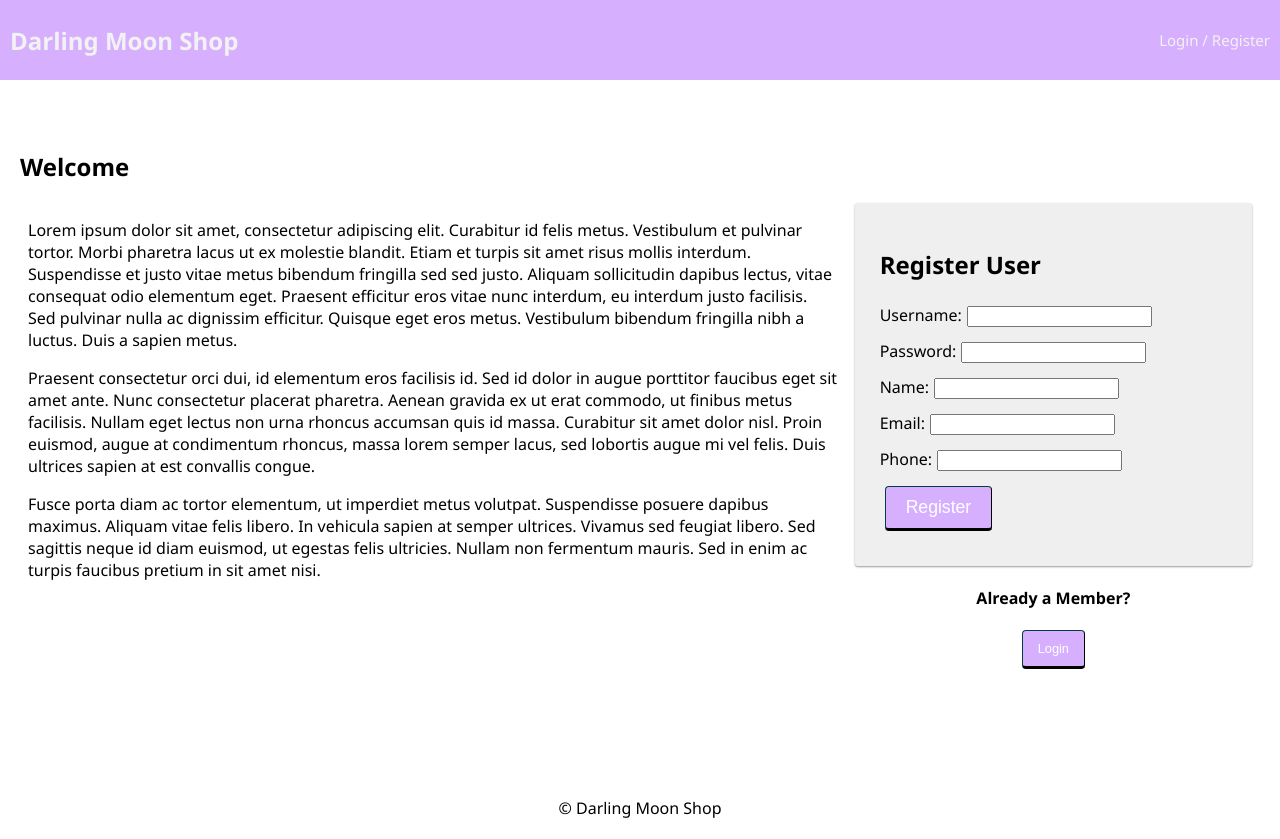
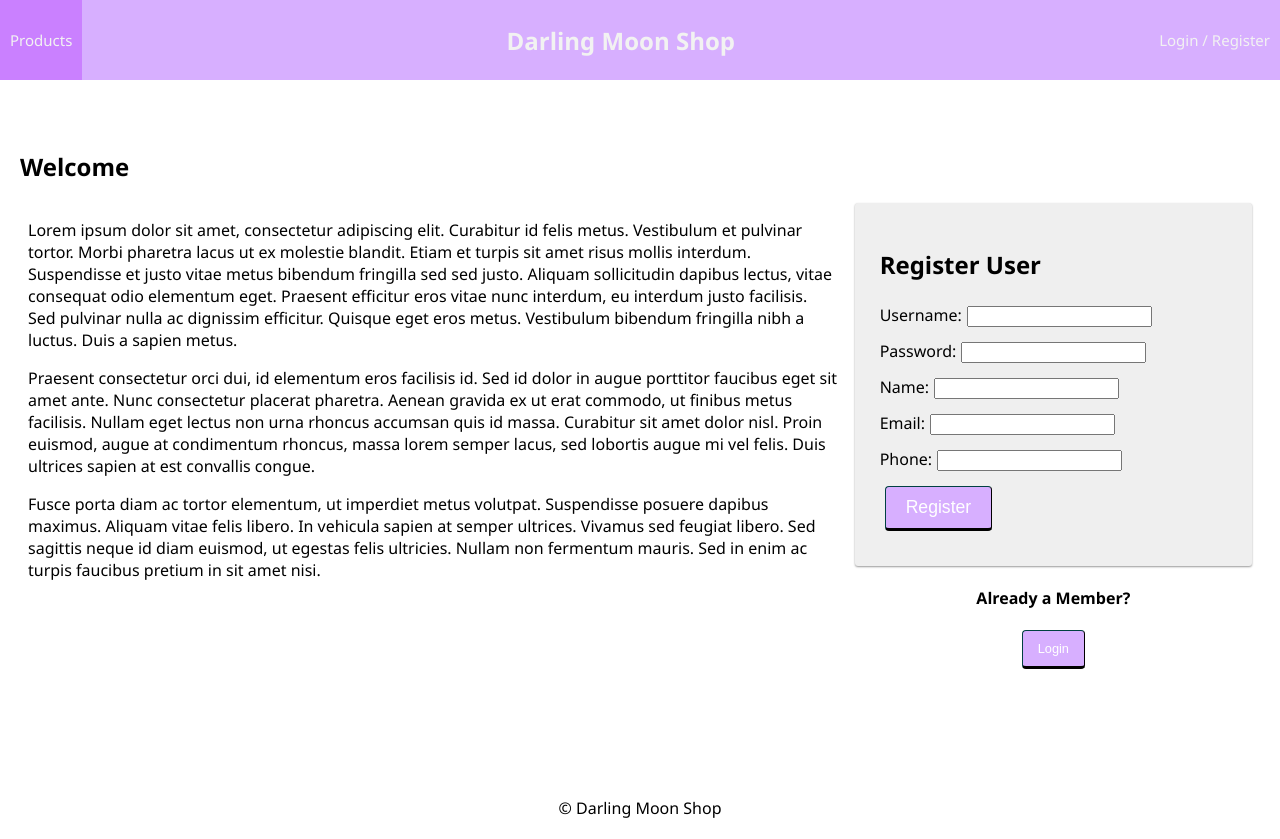
Before and after one commit to yherxx461/darling-moon-shop, a React (Vite) app: page /#/home in a window 1280 px wide. Built offline with nearby package versions, Linux system fonts and the light colour scheme; no server answers.

Commit message:
Updated NavLinks and added a new link for Products

```diff
--- a/src/components/App/App.jsx
+++ b/src/components/App/App.jsx
@@ -17,7 +17,7 @@ import Footer from '../Footer/Footer';
 import ProtectedRoute from '../ProtectedRoute/ProtectedRoute';
 
 // import AboutPage from '../AboutPage/AboutPage';
-import Account from '../Account/Account';
+import AccountPage from '../AccountPage/AccountPage';
 // import InfoPage from '../InfoPage/InfoPage';
 import LandingPage from '../LandingPage/LandingPage';
 import LoginPage from '../LoginPage/LoginPage';
@@ -64,13 +64,15 @@ function App() {
             Visiting localhost:5173/user will show the UserPage if the user is logged in.
             If the user is not logged in, the ProtectedRoute will show the LoginPage (component).
           Even though it seems like they are different pages, the user is always on localhost:5173/user */}
-          <ProtectedRoute
+          {/* <ProtectedRoute */}
+          <Route
             // logged in shows UserPage else shows LoginPage
             exact
             path="/account"
           >
-            <Account />
-          </ProtectedRoute>
+            <AccountPage />
+          </Route>
+          {/* </ProtectedRoute> */}
 
           {/* <ProtectedRoute
             // logged in shows InfoPage else shows LoginPage
--- a/src/components/Nav/Nav.jsx
+++ b/src/components/Nav/Nav.jsx
@@ -9,6 +9,12 @@ function Nav() {
 
   return (
     <div className="nav">
+      {!user.id && (
+        // If there's no user, show login/registration links
+        <Link className="navLink" to="/products">
+          Products
+        </Link>
+      )}
       <Link to="/home">
         <h2 className="nav-title">Darling Moon Shop</h2>
       </Link>
```
